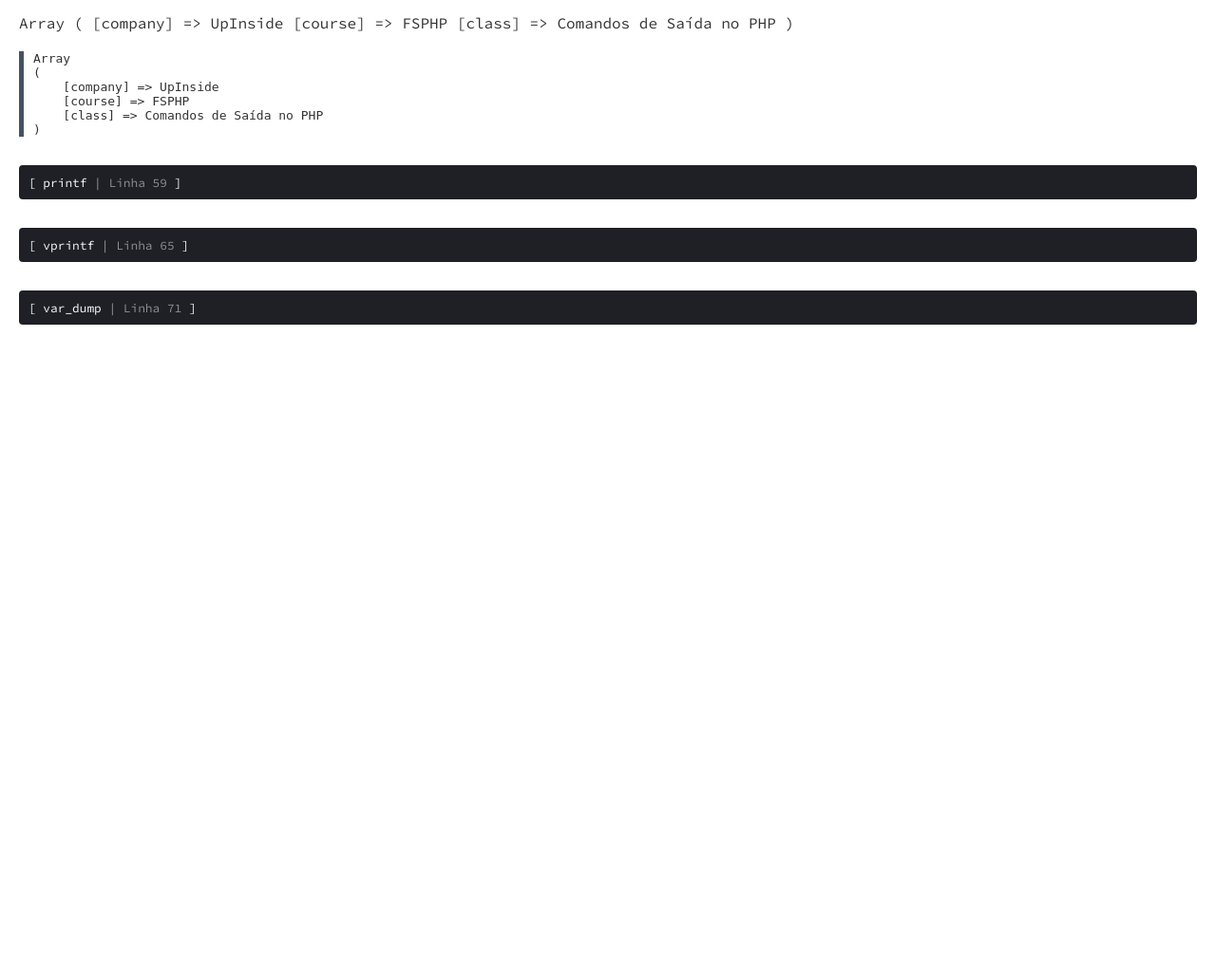
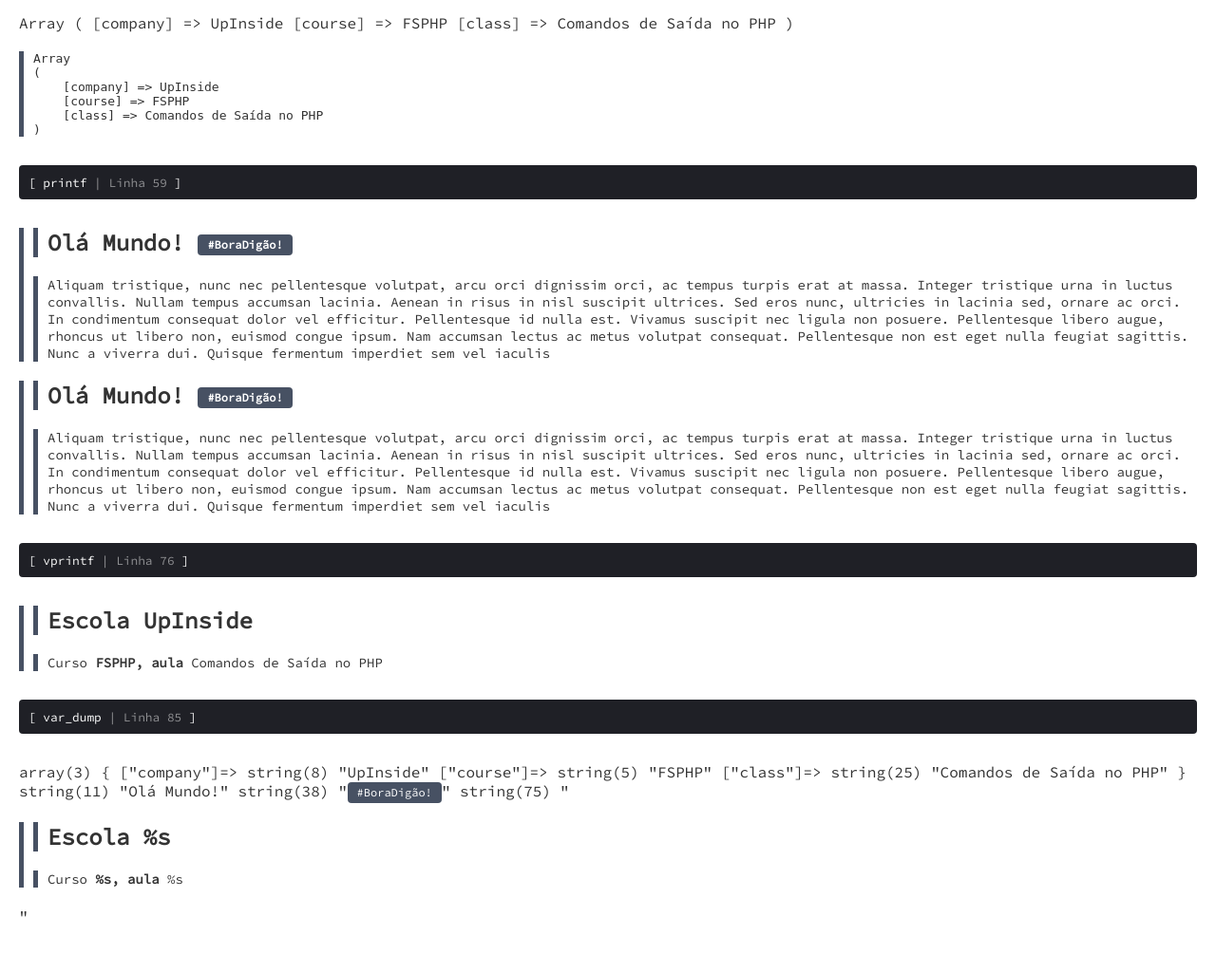
Before and after one commit to rodrigo-oliveira-code/FSPHP, a PHP site: page /02-definindo/02-03-comandos-de-saida/index.php in a window 1280 px wide. Shown: the part 721-1746 px from the top of the page at 95% size. Before the commit the page ends 1063 px from the top, so only its background shows below. Run offline with PHP 8.4, Linux system fonts and the light colour scheme.

Commit message:
Aulas FSPHP

```diff
--- a/02-definindo/02-03-comandos-de-saida/index.php
+++ b/02-definindo/02-03-comandos-de-saida/index.php
@@ -58,14 +58,35 @@ echo "<pre>", print_r($array, true), "</pre>";
  */
 fullStackPHPClassSession("printf", __LINE__);
 
+  $article = "<article><h1>%s</h1><p>%s</p></article>";
+  $title = "{$hello}  {$code}";
+  $subtitle = "Aliquam tristique, nunc nec pellentesque volutpat, arcu orci dignissim orci, ac tempus turpis erat at
+  massa. Integer tristique urna in luctus convallis. Nullam tempus accumsan lacinia. Aenean in risus in
+  nisl suscipit ultrices. Sed eros nunc, ultricies in lacinia sed, ornare ac orci. In condimentum consequat
+  dolor vel efficitur. Pellentesque id nulla est. Vivamus suscipit nec ligula non posuere. Pellentesque
+  libero augue, rhoncus ut libero non, euismod congue ipsum. Nam accumsan lectus ac metus volutpat consequat.
+  Pellentesque non est eget nulla feugiat sagittis. Nunc a viverra dui. Quisque fermentum imperdiet sem
+  vel iaculis";
 
+  printf($article, $title, $subtitle);
+  echo sprintf($article, $title, $subtitle);
 /**
  * [ vprintf ] https://php.net/manual/pt_BR/function.vprintf.php
  */
 fullStackPHPClassSession("vprintf", __LINE__);
+
+$company = "<article><h1>Escola %s</h1><p>Curso <b>%s</b><b>, aula </b>%s</p></article>";
+vprintf($company, $array);
 
 
 /**
  * [ var_dump ] https://php.net/manual/pt_BR/function.var-dump.php
  */
 fullStackPHPClassSession("var_dump", __LINE__);
+
+var_dump(
+     $array,
+     $hello,
+     $code,
+     $company
+);
```
